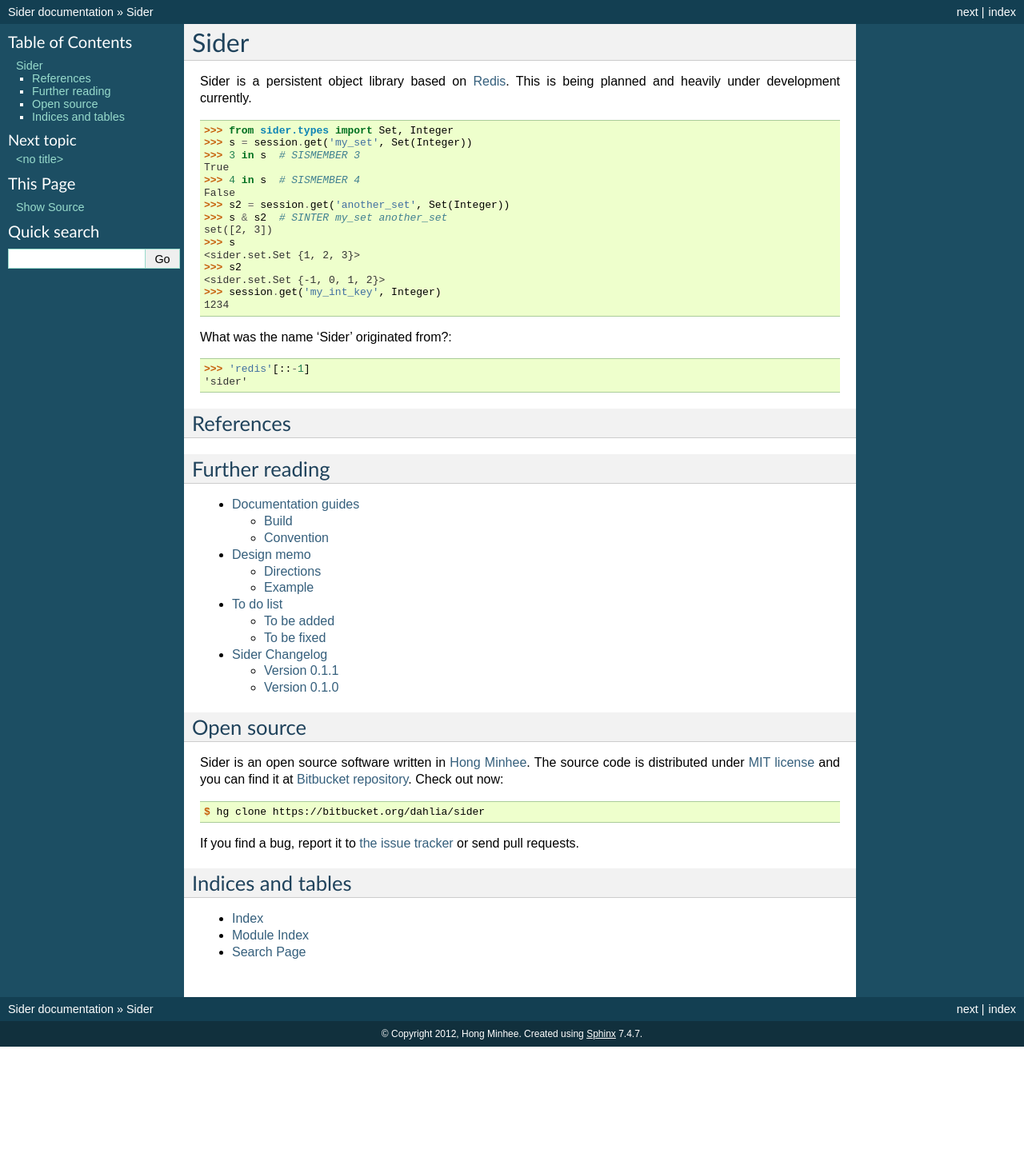
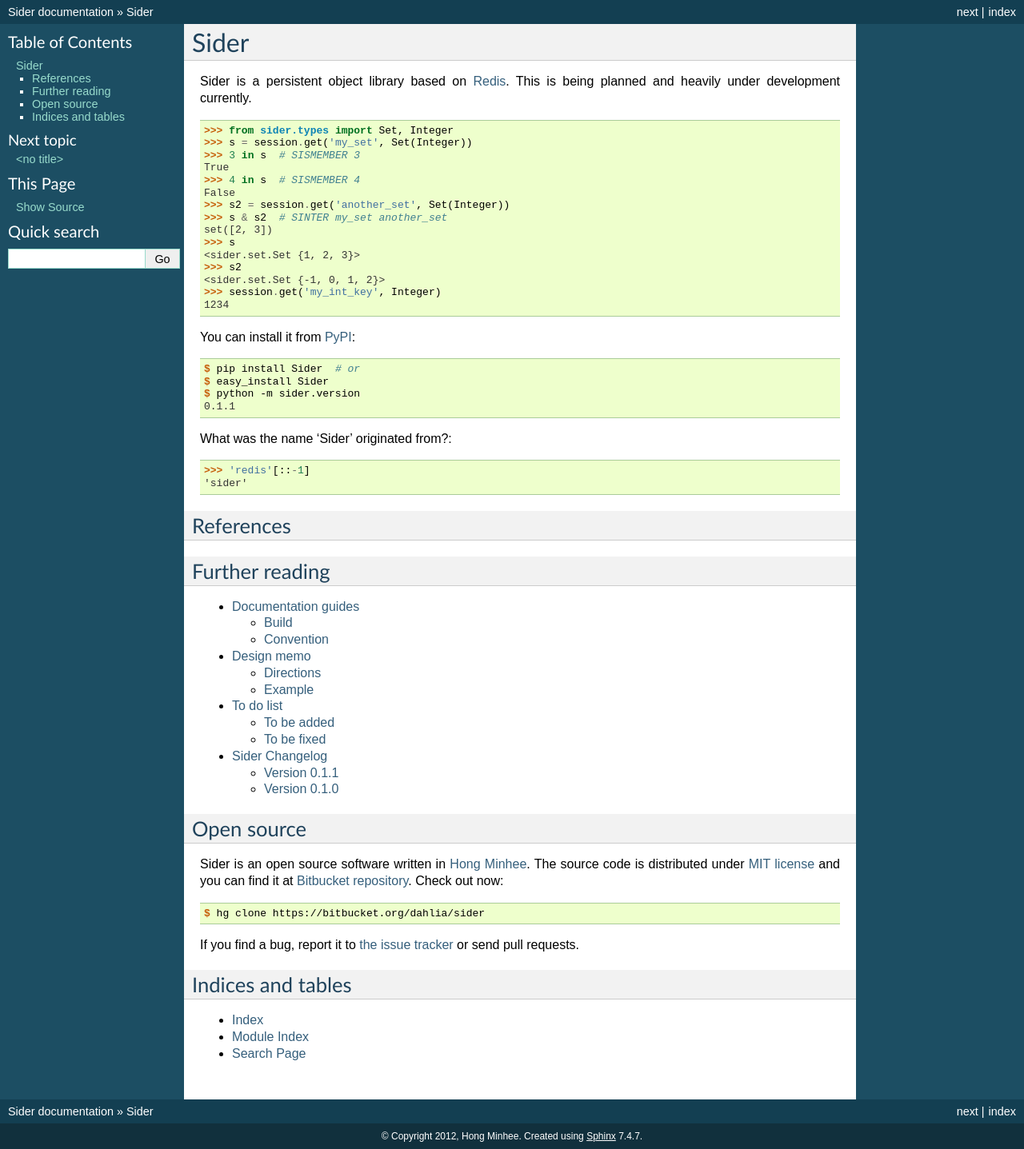
Before and after one commit to dahlia/sider, a Sphinx documentation site: the page built from docs/index.rst, in a window 1280 px wide. Shown: the whole page at 80% size. Built offline with Sphinx 7.4.7, drawn with Linux system fonts in a browser that asks for light colours; the version number could not be read and is left out; before the commit the page ends 1309 px from its top, so only the background shows below that.

Commit message:
Install guide

```diff
--- a/README.rst
+++ b/README.rst
@@ -4,6 +4,11 @@
 Sider is a persistent object library based on Redis.  See more details
 in the `documentation <http://sider.readthedocs.org/>`_.
 
+You can install it from `PyPI <http://pypi.python.org/pypi/Sider>`::
+
+    $ pip install Sider  # or
+    $ easy_install Sider
+
 Distributed under `MIT license <http://minhee.mit-license.org/>`_.
 See also ``LICENSE`` file.
 
--- a/docs/index.rst
+++ b/docs/index.rst
@@ -22,6 +22,15 @@
    >>> session.get('my_int_key', Integer)
    1234
 
+You can install it from PyPI_:
+
+.. sourcecode:: console
+
+   $ pip install Sider  # or
+   $ easy_install Sider
+   $ python -m sider.version
+   0.1.1
+
 What was the name 'Sider' originated from?:
 
 .. sourcecode:: pycon
@@ -29,6 +38,7 @@
    >>> 'redis'[::-1]
    'sider'
 
+.. _PyPI: http://pypi.python.org/pypi/Sider
 .. _Redis: http://redis.io/
 
 
```
